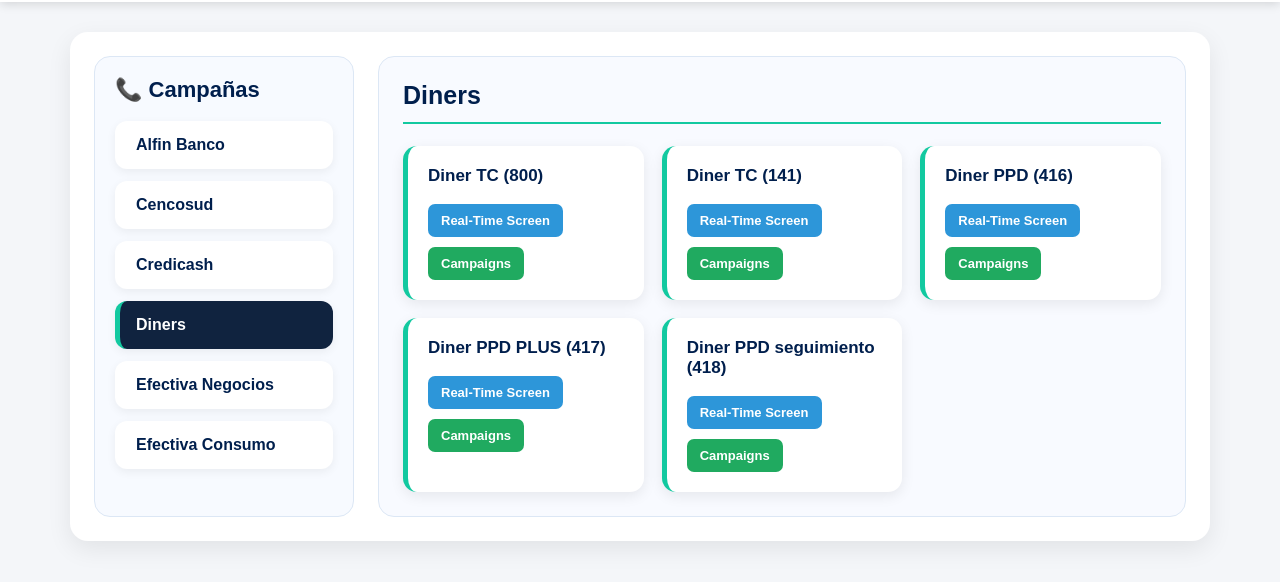
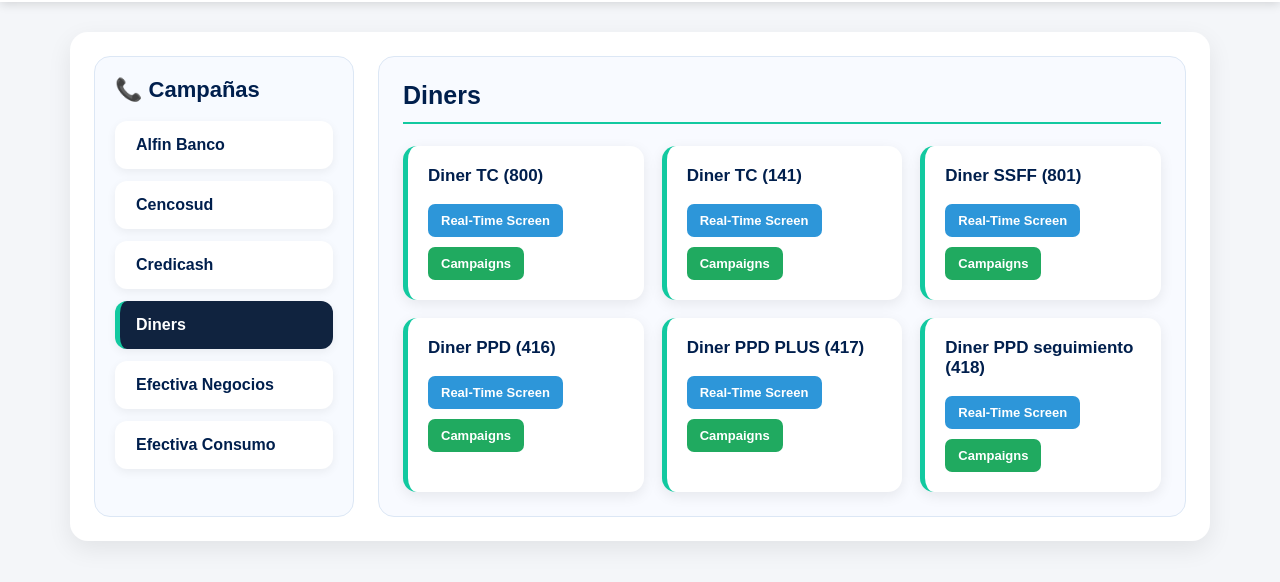
Before and after one commit to fernandolazob/target_web_01, a plain HTML site: page index.html in a window 1280 px wide. Both pictures are taken after a click on the label "Diners". Shown: the part 76-658 px from the top of the page. Drawn offline with Linux system fonts and the light colour scheme.

Commit message:
20261019

```diff
--- a/index.html
+++ b/index.html
@@ -239,14 +239,14 @@
                             <a class="btn green" href="http://6666:admin1234@192.168.3.21/vicidial/admin.php?ADD=34&campaign_id=141" target="_blank">Campaigns</a>
                             </div>
                         </div>
-<!--
+
                         <div class="card">
-                            <h3>Diner TC CET (139)</h3>
+                            <h3>Diner SSFF (801)</h3>
                             <div class="buttons">
-                            <a class="btn blue" href="http://6666:admin1234@192.168.3.21/vicidial/realtime_report.php?RR=4&DB=0&group=139" target="_blank">Real-Time Screen</a>
-                            <a class="btn green" href="http://6666:admin1234@192.168.3.21/vicidial/admin.php?ADD=34&campaign_id=139" target="_blank">Campaigns</a>
+                            <a class="btn blue" href="http://6666:admin1234@192.168.3.21/vicidial/realtime_report.php?RR=4&DB=0&group=801" target="_blank">Real-Time Screen</a>
+                            <a class="btn green" href="http://6666:admin1234@192.168.3.21/vicidial/admin.php?ADD=34&campaign_id=801" target="_blank">Campaigns</a>
                             </div>
-                        </div> -->
+                        </div>
 
                         <div class="card">
                             <h3>Diner PPD (416)</h3>
```
